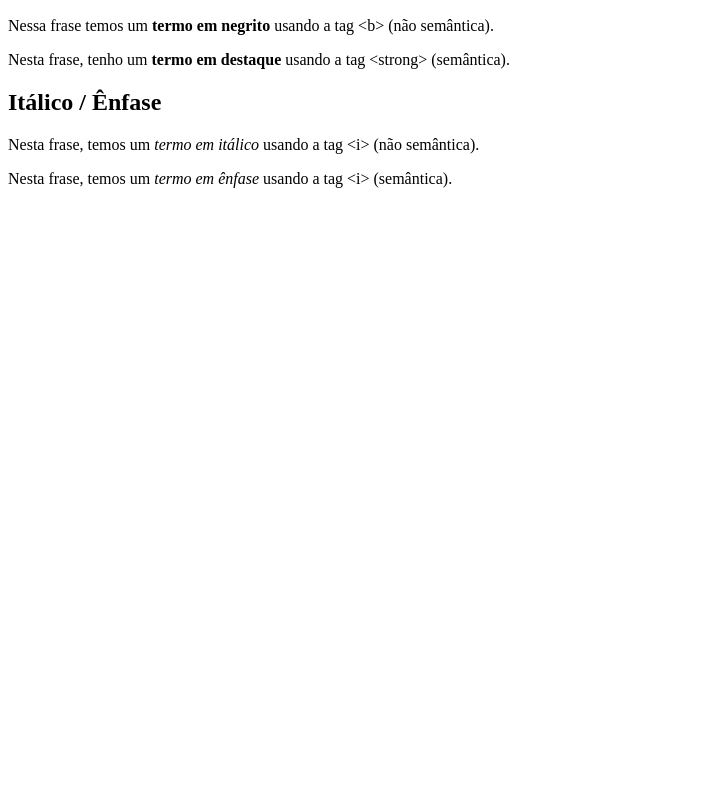
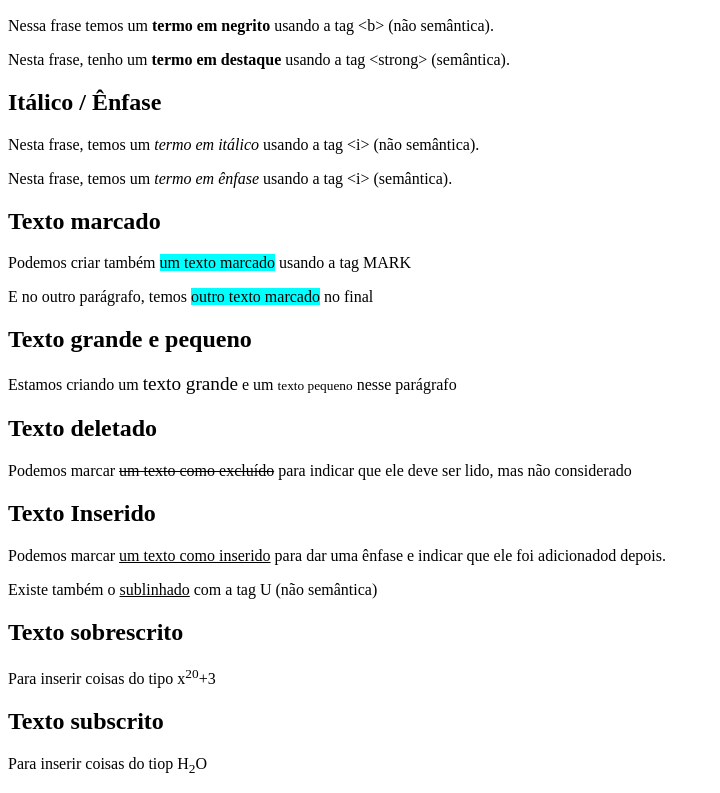
Before and after one commit to DouglasSRM/HTML-CSS-Studies, a plain HTML site: page exercicios/ex008/index.html in a window 1280 px wide. Shown: the part 110-903 px from the top of the page, without its empty margins (0-720 px from the left). Before the commit the page ends 800 px from the top, so only its background shows below. Drawn offline with Linux system fonts and the light colour scheme.

Commit message:
update ex8-9

```diff
--- a/exercicios/ex008/index.html
+++ b/exercicios/ex008/index.html
@@ -4,6 +4,11 @@
     <meta charset="UTF-8">
     <meta name="viewport" content="width=device-width, initial-scale=1.0">
     <title>Formatação de Textos</title>
+    <style>
+        mark {
+            background-color: aqua;
+        }
+    </style>
 </head>
 <body>
     <h1>Principais formatações</h1>
@@ -13,5 +18,19 @@
     <h2>Itálico / Ênfase</h2>
     <p>Nesta frase, temos um <i>termo em itálico</i> usando a tag &lt;i&gt; (não semântica).</p>
     <p>Nesta frase, temos um <em>termo em ênfase</em> usando a tag &lt;i&gt; (semântica).</p>
+    <h2>Texto marcado</h2>
+    <p>Podemos criar também <mark>um texto marcado</mark> usando a tag MARK</p>
+    <p>E no outro parágrafo, temos <mark>outro texto marcado</mark> no final</p>
+    <h2>Texto grande e pequeno</h2>
+    <p>Estamos criando um <big>texto grande</big> e um <small>texto pequeno</small> nesse parágrafo</p>
+    <h2>Texto deletado</h2>
+    <p>Podemos marcar <del>um texto como excluído</del> para indicar que ele deve ser lido, mas não considerado</p>
+    <h2>Texto Inserido</h2>
+    <p>Podemos marcar <ins>um texto como inserido</ins> para dar uma ênfase e indicar que ele foi adicionadod depois.</p>
+    <p>Existe também o <u>sublinhado</u> com a tag U (não semântica)</p>
+    <h2>Texto sobrescrito</h2>
+    <p>Para inserir coisas do tipo x<sup>20</sup>+3</p>
+    <h2>Texto subscrito</h2>
+    <p>Para inserir coisas do tiop H<sub>2</sub>O</p>
 </body>
 </html>
```
Also changed, not shown: exercicios/ex009/index.html (added, +33 -0 lines).
